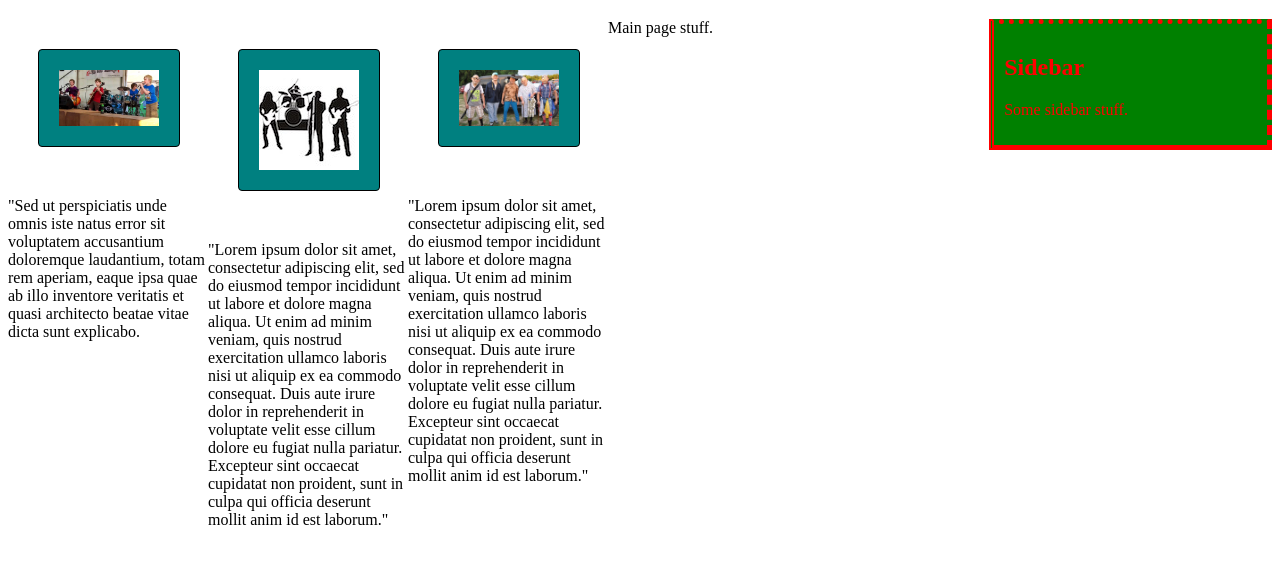
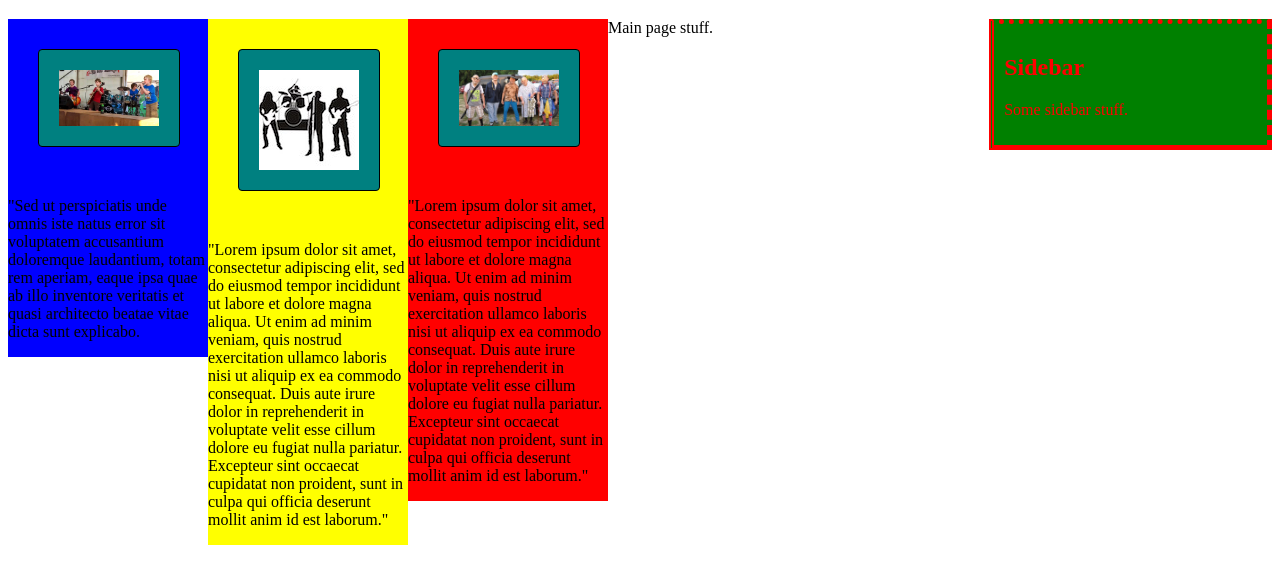
Before and after one commit to sjullieb/favorite-band, a plain HTML site: page index.html in a window 1280 px wide. Shown: the part 61-644 px from the top of the page. Drawn offline with Linux system fonts and the light colour scheme.

Commit message:
add different backgroung color to each column

```diff
--- a/css/styles.css
+++ b/css/styles.css
@@ -17,7 +17,19 @@
   padding: 10px;
 }
 
-.column{
+.column1{
   width: 200px;
   float: left;
+  background-color: blue;
 }
+
+.column2{
+  width: 200px;
+  float: left;
+  background-color: yellow;
+}
+.column3{
+  width: 200px;
+  float: left;
+  background-color: red;
+}
--- a/index.html
+++ b/index.html
@@ -10,7 +10,7 @@
       <h2>Sidebar</h2>
       <p>Some sidebar stuff.</p>
     </div>
-    <div class="column">
+    <div class="column1">
       <img class="intro" src="img/before.jpg" alt="before" width="100px">
       <p>"Sed ut perspiciatis unde omnis iste natus error sit voluptatem
         accusantium doloremque laudantium, totam rem aperiam, eaque ipsa
@@ -18,7 +18,7 @@
         dicta sunt explicabo.
       </p>
     </div>
-    <div class="column">
+    <div class="column2">
       <img class="intro" src="img/bob.jpg" alt="during">
       <p>"Lorem ipsum dolor sit amet, consectetur adipiscing elit,
         sed do eiusmod tempor incididunt ut labore et dolore magna aliqua.
@@ -29,7 +29,7 @@
         culpa qui officia deserunt mollit anim id est laborum."
       </p>
     </div>
-    <div class="column">
+    <div class="column3">
       <img class="intro" src="img/after.jpg" alt="after" width="100px">
       <p>"Lorem ipsum dolor sit amet, consectetur adipiscing elit,
         sed do eiusmod tempor incididunt ut labore et dolore magna aliqua.
```
